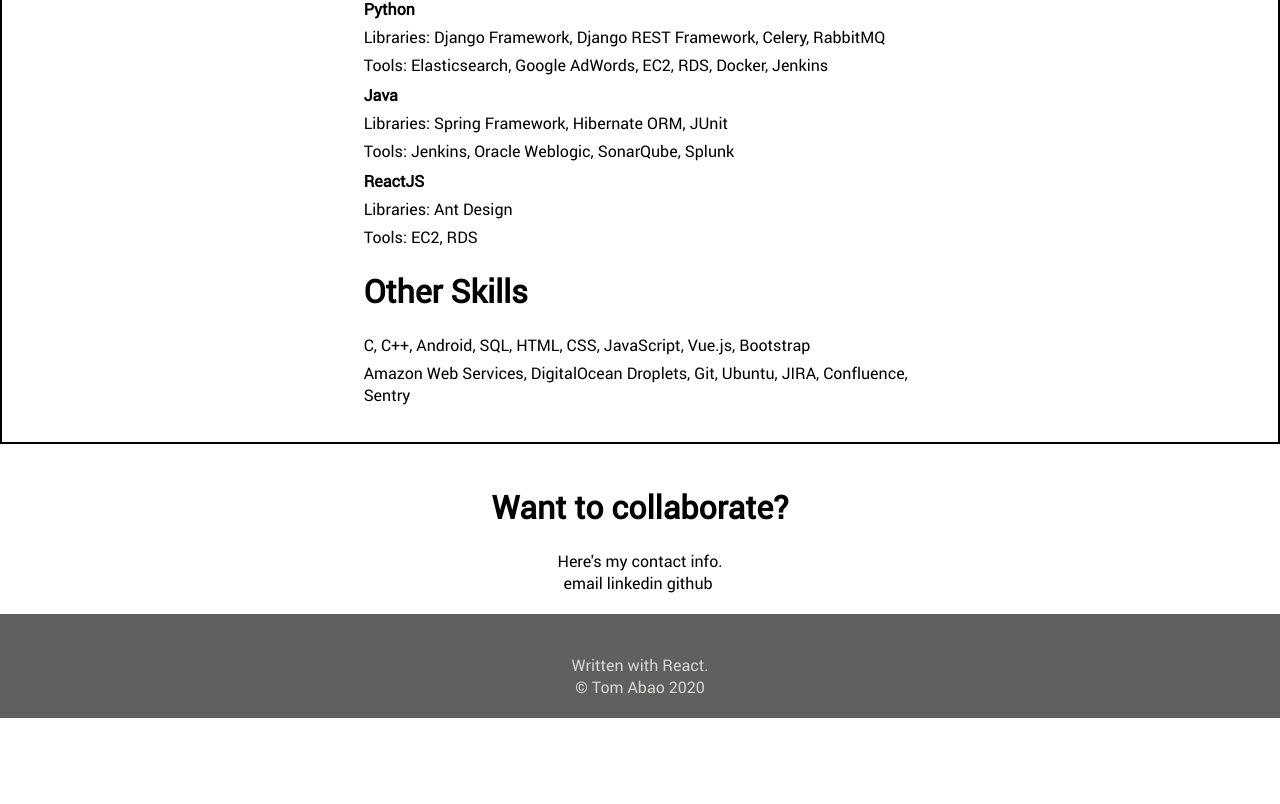
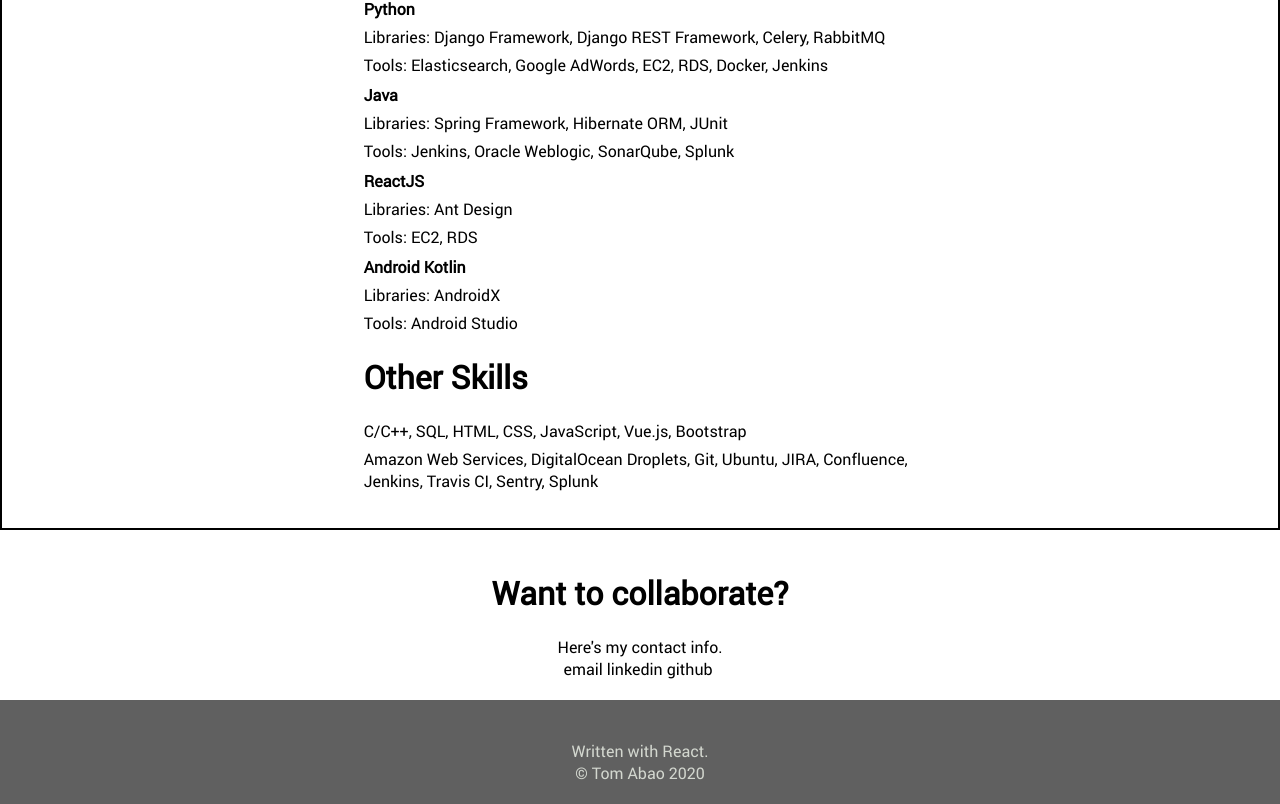
Before and after one commit to kormin/react-portfolio, a React (Create React App) app: page / in a window 1280 px wide. Shown: the part 860-1664 px from the top of the page. Before the commit the page ends 1578 px from the top, so only its background shows below. Built offline with nearby package versions, Linux system fonts and the light colour scheme.

Commit message:
update work items

```diff
--- a/src/constants/work.js
+++ b/src/constants/work.js
@@ -20,14 +20,19 @@
         title: 'ReactJS',
         libraries: 'Libraries: Ant Design',
         tools: 'Tools: EC2, RDS'
+      },
+      {
+        title: 'Android Kotlin',
+        libraries: 'Libraries: AndroidX',
+        tools: 'Tools: Android Studio'
       }
     ]
   },
   misc: {
     title: 'Other Skills',
     content: [
-      'C, C++, Android, SQL, HTML, CSS, JavaScript, Vue.js, Bootstrap',
-      'Amazon Web Services, DigitalOcean Droplets, Git, Ubuntu, JIRA, Confluence, Sentry'
+      'C/C++, SQL, HTML, CSS, JavaScript, Vue.js, Bootstrap',
+      'Amazon Web Services, DigitalOcean Droplets, Git, Ubuntu, JIRA, Confluence, Jenkins, Travis CI, Sentry, Splunk'
     ]
   }
 };
```
